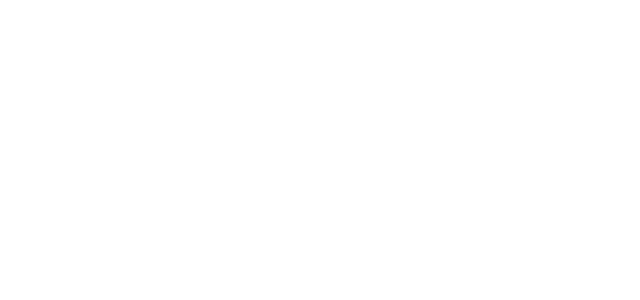
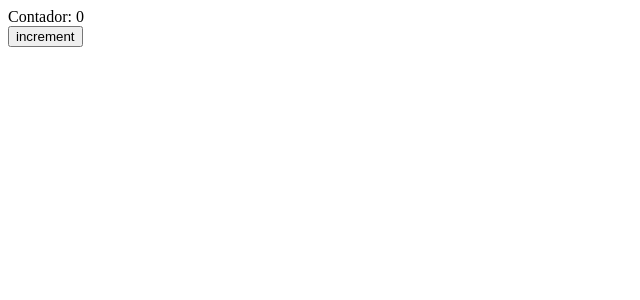
Before and after one commit to xXHachimanXx/OmniStack11, a React (Create React App) app in the folder aulas/frontend/: page / in a window 1280 px wide. Shown: the top 300 px of the page, without its empty margins (0-640 px from the left). Built offline with nearby package versions, Linux system fonts and the light colour scheme.

Commit message:
Terceiro dia: Entendendo o conceito de estado.

```diff
--- a/aulas/frontend/src/App.js
+++ b/aulas/frontend/src/App.js
@@ -1,12 +1,26 @@
-import React from 'react';
+import React , { useState }from 'react';
 
 import Header from './Header';
 
 function App() {
+
+  // Retorna um array do tipo
+  // [valorAtual, function atualizacao()]
+  const [counter, setCounter] = useState(0); //inicializar
+
+  function increment()
+  {
+    setCounter(counter + 1);
+  }
+
+
   return (
-    <Header>
-      Testando children
-    </Header>
+    <div>
+      <Header>
+        Contador: {counter}
+      </Header>
+      <button onClick={increment}>increment</button>
+    </div>
   );
 }
 
--- a/aulas/frontend/src/Header.js
+++ b/aulas/frontend/src/Header.js
@@ -1,9 +1,9 @@
 import React from 'react';
 
-export default function Header(props) {
+export default function Header({ children }) {
     return (
         <header>
-            {props.title}
+            {children}
         </header>
     );
 }
```
